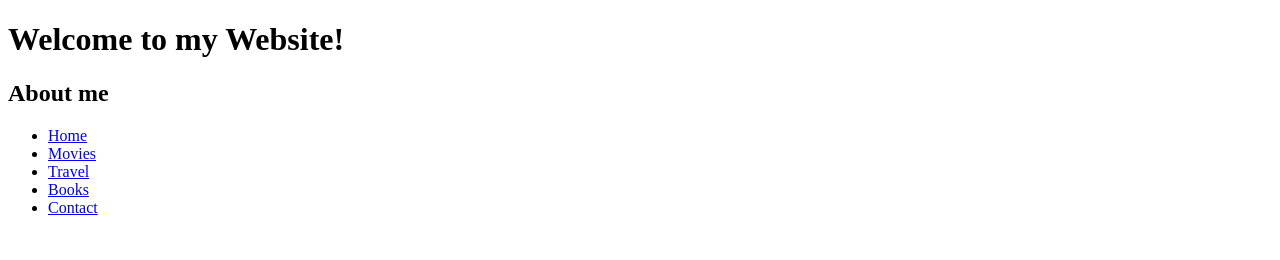
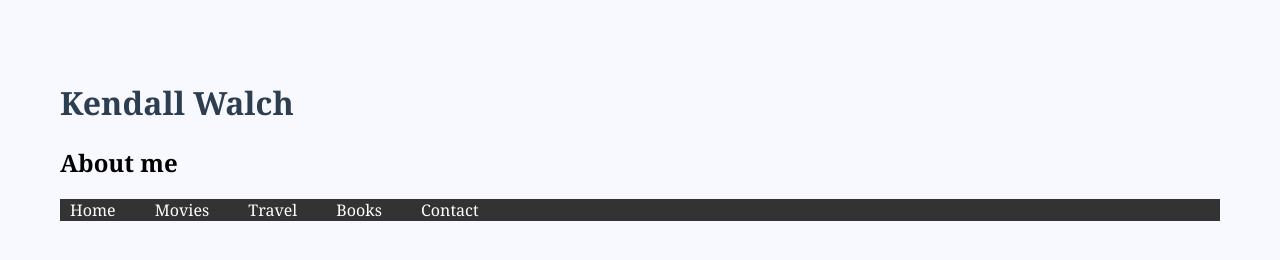
Before and after one commit to kwalch24/kwalch24.github.io, a plain HTML site: page index.html in a window 1280 px wide. Drawn offline with Linux system fonts and the light colour scheme; files that its build step writes are made by us from their sources.

Commit message:
Update html

```diff
--- a/index.html
+++ b/index.html
@@ -3,13 +3,13 @@
 <meta charset="UTF-8">
 <title>Kendall Walch Website</title>
 <meta name="viewport" content="width=device-width,initial-scale=1">
-<link rel="stylesheet" href="">
+<link rel="stylesheet" href="styles/style.css">
 <style>
 </style>
 <script src=""></script>
 <!--- Code above this line will not be displayed on the browser -->
 <body>
-    <h1> Welcome to my Website! </h1>
+    <h1> Kendall Walch </h1>
     <h2> About me </h2>
     <nav>
         <ul>
```
